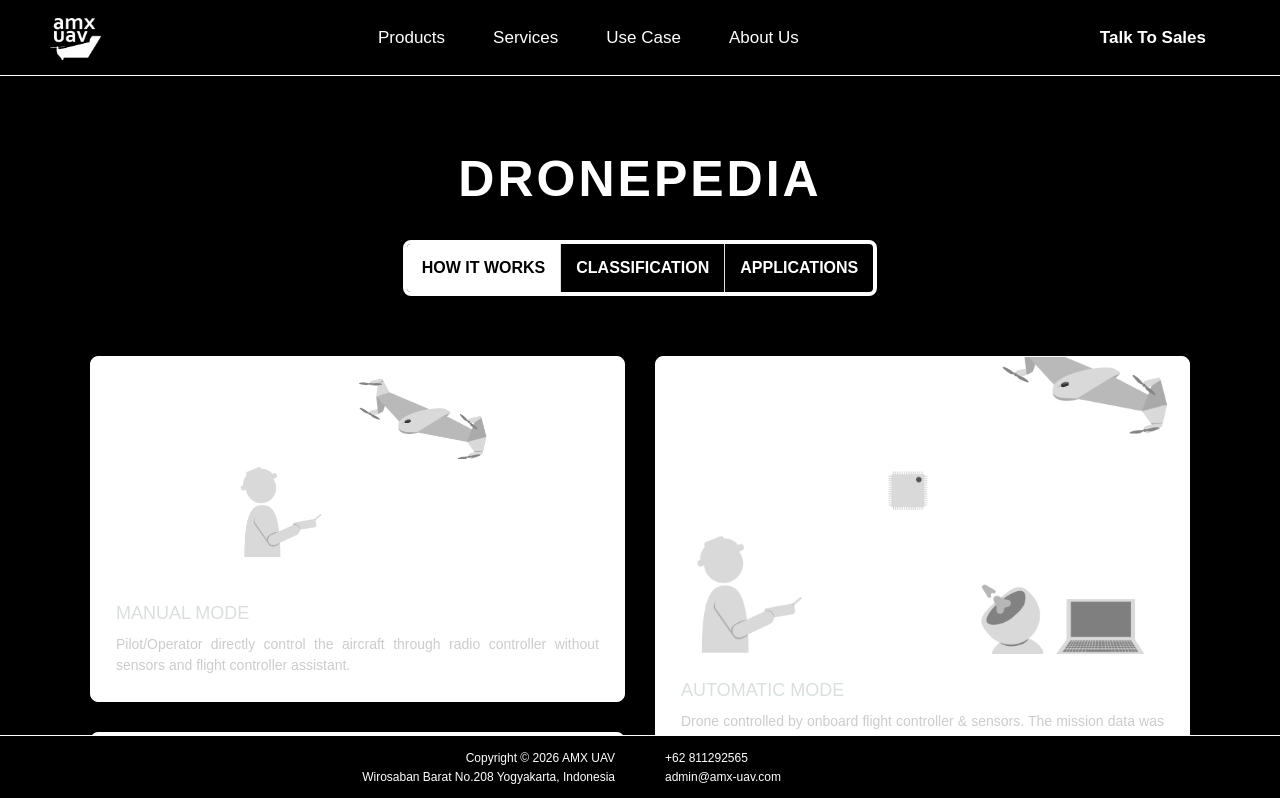
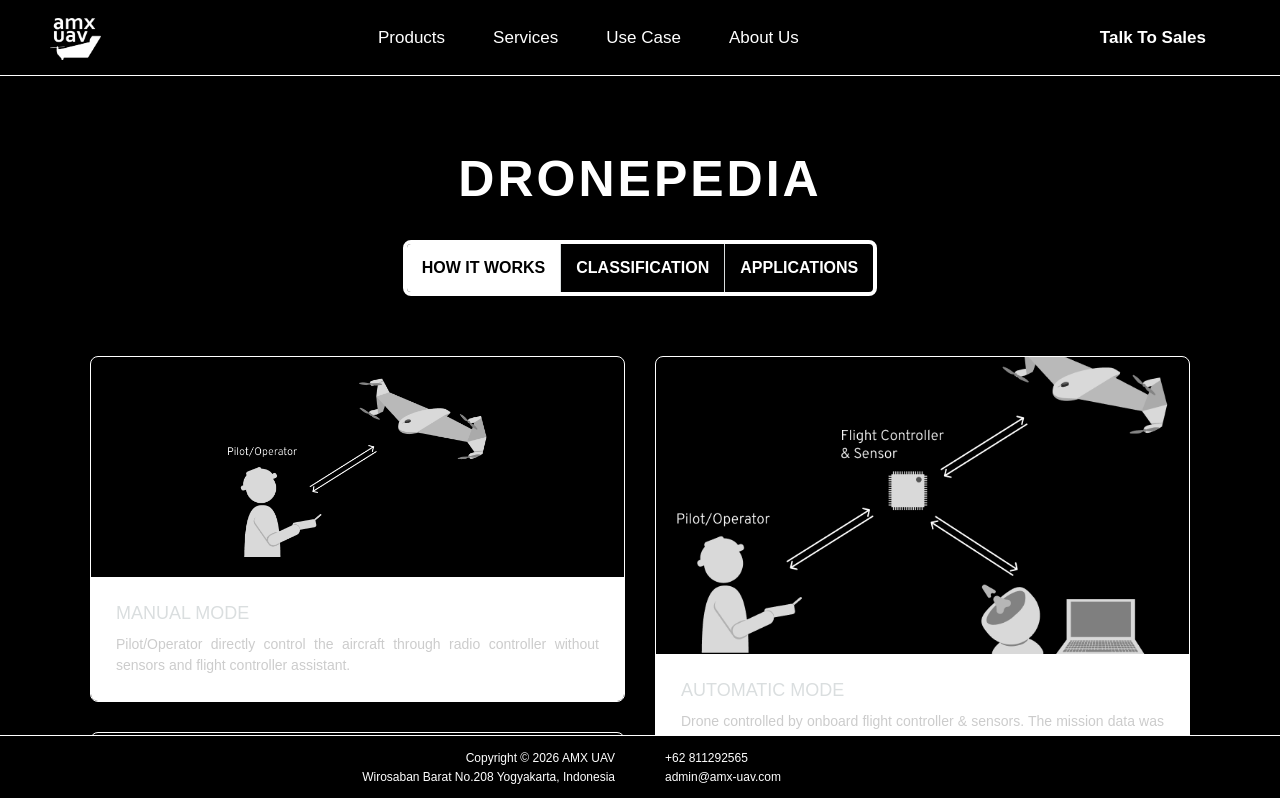
Before and after one commit to nasgmr/website-amx-next, a Next.js app: page /products/dronepedia/how-it-works in a window 1280 px wide. Shown: the top 798 px of the page. Built offline with nearby package versions, Linux system fonts and the light colour scheme; a web font is replaced by a local one.

Commit message:
fix: dronepedia how it works boxes

```diff
--- a/src/css/style.css
+++ b/src/css/style.css
@@ -1169,7 +1169,7 @@ body {
 }
 
 .mode-card {
-  background-color: #FFFFFF;
+  background-color: none;
   border: 1px solid #FFFFFF;
   border-radius: 8px;
   display: flex;
```
